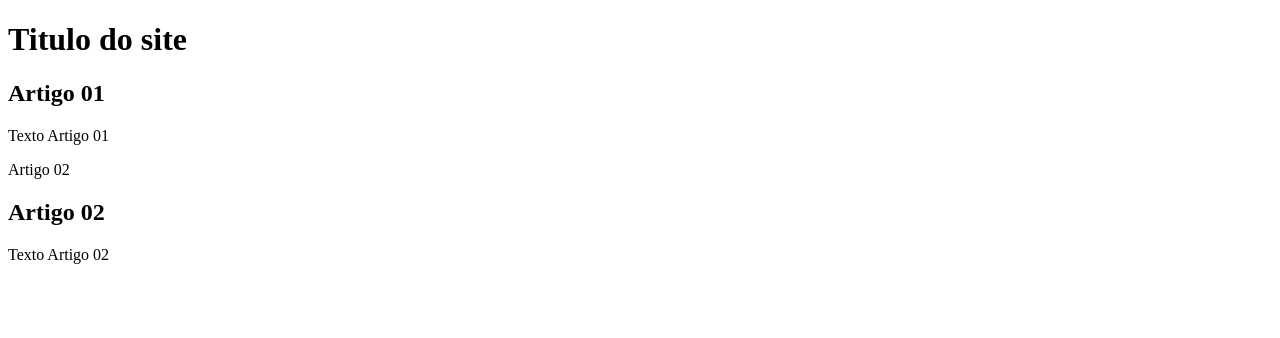
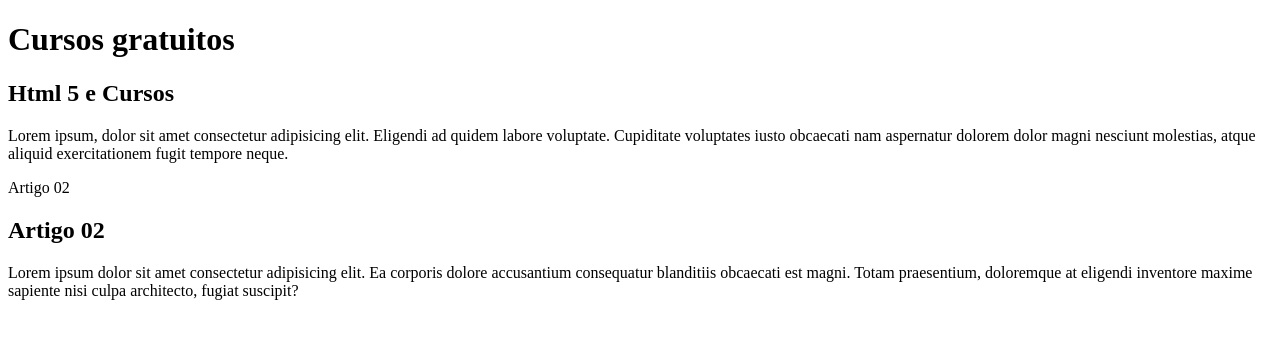
Before and after one commit to SabrinaColombiano/projeto-site, a plain HTML site: page index.html in a window 1280 px wide. Drawn offline with Linux system fonts and the light colour scheme.

Commit message:
Update index.html

```diff
--- a/index.html
+++ b/index.html
@@ -9,15 +9,15 @@
 <body>
     <main>
         <header>
-            <h1>Titulo do site</h1>
+            <h1>Cursos gratuitos</h1>
         </header>
         <article>
-            <h2>Artigo 01</h2>
-            <p>Texto Artigo 01</p>
+            <h2>Html 5 e Cursos</h2>
+            <p>Lorem ipsum, dolor sit amet consectetur adipisicing elit. Eligendi ad quidem labore voluptate. Cupiditate voluptates iusto obcaecati nam aspernatur dolorem dolor magni nesciunt molestias, atque aliquid exercitationem fugit tempore neque.</p>
         </article>
         <article>Artigo 02
             <h2>Artigo 02</h2>
-            <p>Texto Artigo 02</p>
+            <p>Lorem ipsum dolor sit amet consectetur adipisicing elit. Ea corporis dolore accusantium consequatur blanditiis obcaecati est magni. Totam praesentium, doloremque at eligendi inventore maxime sapiente nisi culpa architecto, fugiat suscipit?</p>
         </article>
     </main>
 </body>
```
